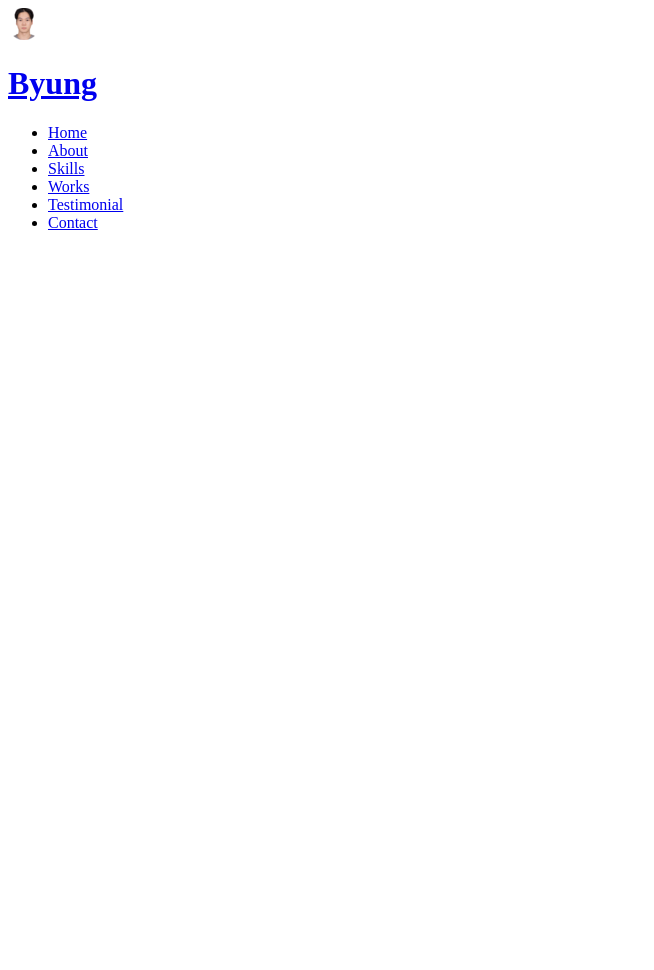
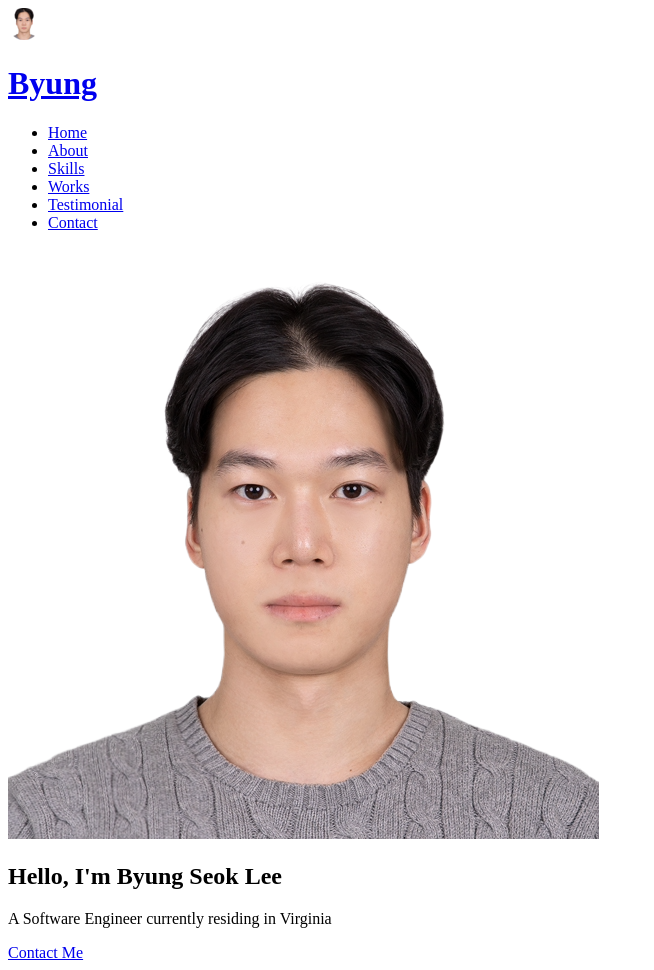
Before and after one commit to byunglee2/portfolio_bsl, a plain HTML site: page index.html in a window 1280 px wide. Shown: the whole page, without its empty margins (0-654 px from the left). Before the commit the page ends 800 px from the top, so only its background shows below. Drawn offline with Linux system fonts and the light colour scheme.

Commit message:
HTML-Home

```diff
--- a/index.html
+++ b/index.html
@@ -55,7 +55,13 @@
     <!-- Main -->
     <main>
       <!-- Home -->
-      <section id="home"></section>
+      <section id="home">
+        <img src="images/profile without BG.png" alt="Byung's profile" />
+        <h2>Hello, I&#39;m Byung Seok Lee</h2>
+        <p>A Software Engineer currently residing in Virginia</p>
+        <a href="#contact">Contact Me</a>
+      </section>
+
       <!-- About -->
       <section id="about"></section>
       <!-- Skills -->
```
Also changed, not shown: images/profile without BG.png (added).
